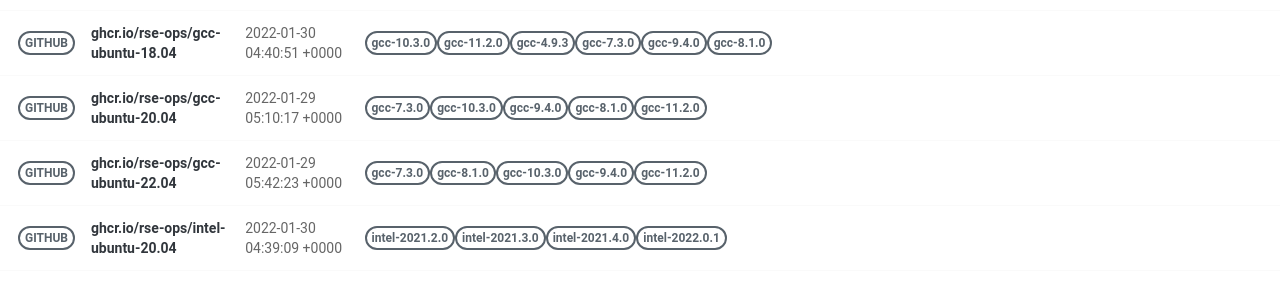
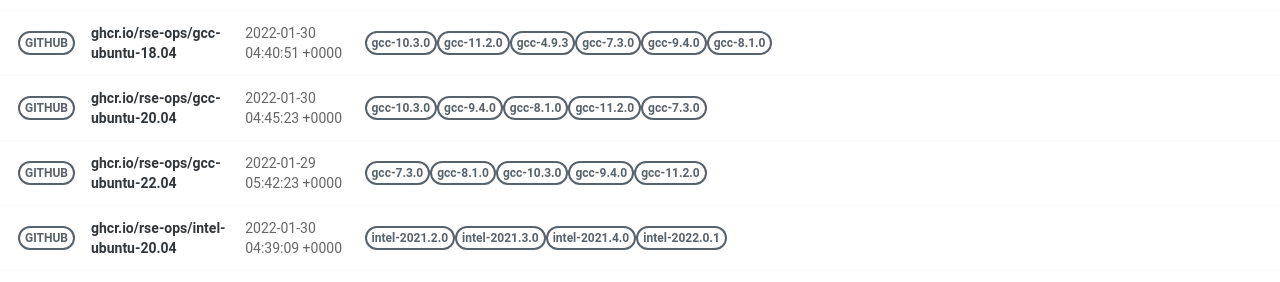
Before and after one commit to rse-ops/docker-images, a Jekyll site: the page built from pages/index.md, in a window 1280 px wide. Shown: the part 581-863 px from the top of the page. Built offline with Jekyll 4.4.1, drawn with Linux system fonts in a browser that asks for light colours; nearby versions of some CDN libraries.

Commit message:
Automated push to update library 2022-01-30

```diff
--- a/_library/ghcr.io-rse-ops-gcc-ubuntu-20.04.md
+++ b/_library/ghcr.io-rse-ops-gcc-ubuntu-20.04.md
@@ -1,14 +1,11 @@
 ---
 layout: container
 name: ghcr.io/rse-ops/gcc-ubuntu-20.04
-updated_at: 2022-01-29 05:10:17.846134
+updated_at: 2022-01-30 04:45:23.705883
 
 
 container_url: https://github.com/orgs/rse-ops/packages/container/package/gcc-ubuntu-20.04
 versions:
- - tag: gcc-7.3.0
-   dockerfile: https://github.com/rse-ops/docker-images/blob/main/ubuntu/gcc/Dockerfile
-   manifest: https://crane.ggcr.dev/manifest/ghcr.io/rse-ops/gcc-ubuntu-20.04:gcc-7.3.0
  - tag: gcc-10.3.0
    dockerfile: https://github.com/rse-ops/docker-images/blob/main/ubuntu/gcc/Dockerfile
    manifest: https://crane.ggcr.dev/manifest/ghcr.io/rse-ops/gcc-ubuntu-20.04:gcc-10.3.0
```
Also changed, not shown: other parts of _library/ghcr.io-rse-ops-gcc-ubuntu-20.04.md (+3 -0 lines).
